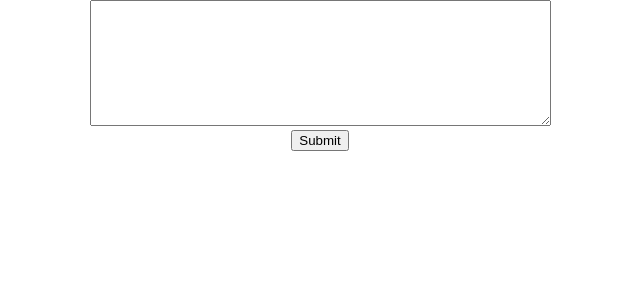
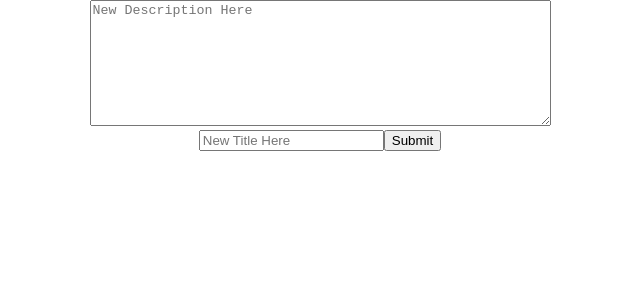
Before and after one commit to KaetiG/movie-sagas, a React (Create React App) app: page /#/edit in a window 1280 px wide. Shown: the top 300 px of the page, without its empty margins (320-960 px from the left). Built offline with nearby package versions, Linux system fonts and the light colour scheme.

Commit message:
create input for title change-only title onChange is working

```diff
--- a/src/components/Edit/Edit.js
+++ b/src/components/Edit/Edit.js
@@ -3,30 +3,49 @@ import { connect } from 'react-redux';
 
 class Edit extends Component {
     state = {
+        newEdit: {
         description: '',
+        title: ''
+        }
     }
-    handleDescriptionChange = (event) => {
+    handleDescriptionChange = (description) => (event) => {
         console.log('event happened')
         this.setState({
+            newEdit: {
             description: event.target.value,
+            ...this.state.newEdit
+            }
+        }
+        );
+    }
+
+    handleTitleChange = (title) => (event) => {
+        console.log('event happened')
+        this.setState({
+            newEdit: {
+            ...this.state.newEdit,
+            title: event.target.value,
+            }
         }
         );
     }
     render() {
         return (
             <>
+
                 <textarea type="text"
                     rows="8"
                     cols="55"
                     onChange={this.handleDescriptionChange}
-                    value={this.state.description}
+                    value={this.state.newEdit.description}
+                    placeholder='New Description Here'
                     key={'description'}>
                 </textarea>
                 <br />
-                {/* <input placeholder='New Description Here'
-            type='text' value={this.state.newDesu.description}
-            onChange={this.handleDescriptionChange('description')}>
-            </input> */}
+                <input placeholder='New Title Here'
+            type='text' value={this.state.newEdit.title}
+            onChange={this.handleTitleChange('description')}>
+            </input>
                 <button onClick={this.editMovie}>Submit</button>
             </>
         )
--- a/src/index.js
+++ b/src/index.js
@@ -16,6 +16,7 @@ import axios from 'axios';
 function* rootSaga() {
     yield takeEvery('GET_MOVIES', getMovies);
     yield takeEvery('GET_DETAILS', getDeetz);
+    yield takeEvery('UPDATE_MOVIE', putMovie);
 }
 
 function* getMovies(action) {
@@ -37,6 +38,13 @@ function* getDeetz(action) {
     }
 }
 
+function* putMovie(action) {
+    try {
+        yield axios.put(`/api/edit/${action.payload.id}`);
+    }catch (error) {
+        console.log('error updating', error);
+    }
+}
 // function* getGenres(action) {
 //     try {
 //         const getResponse = yield axios.get('/api/genres');
```
Also changed, not shown: 1 other file (tests, documents, lock files or other folders).
